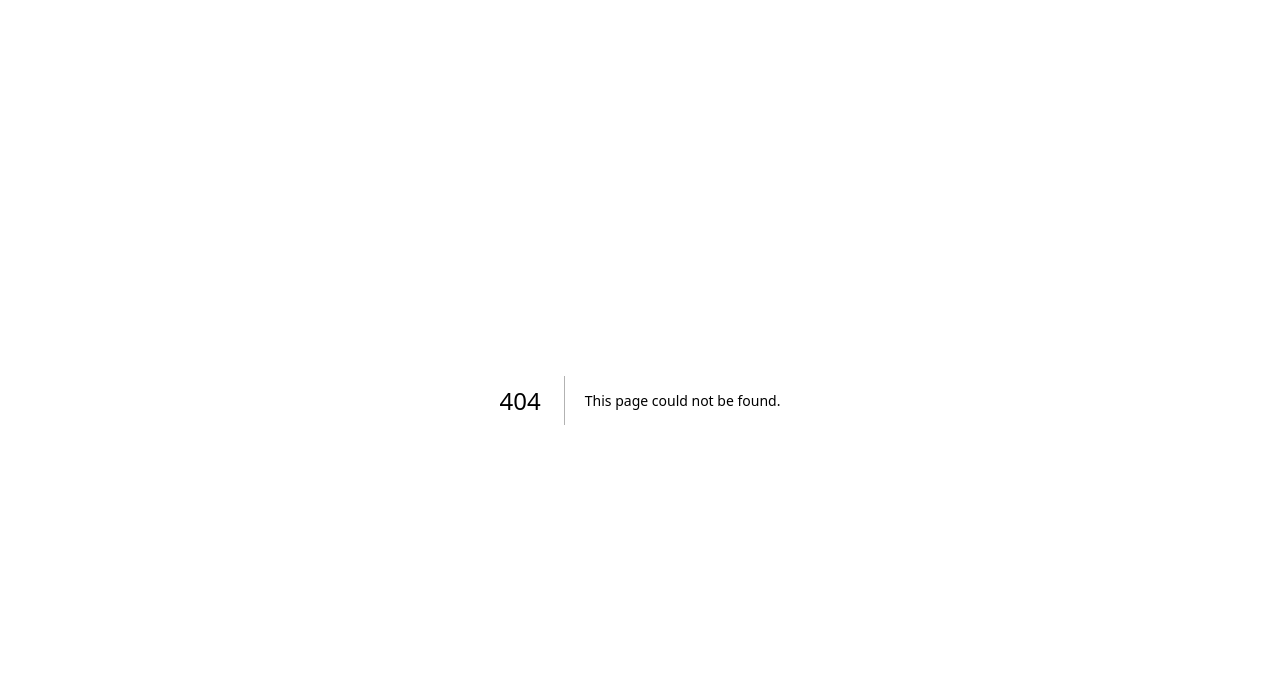
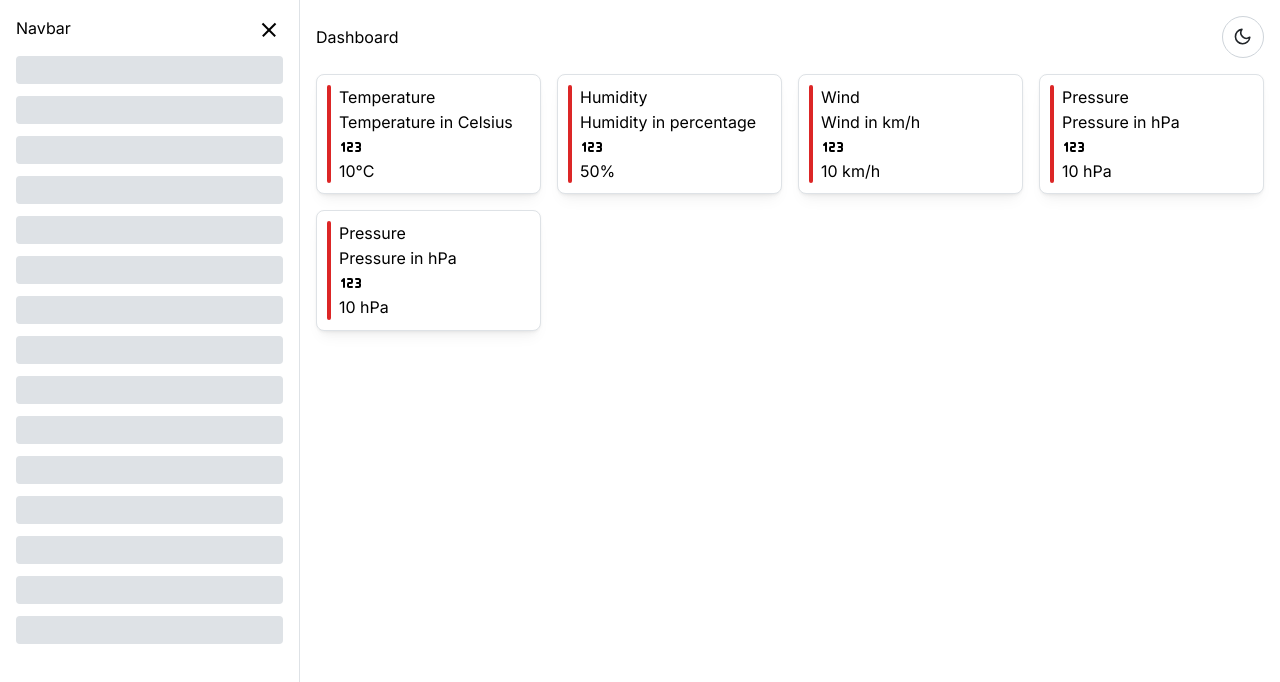
Before and after one commit to bayuhadi863/pju-monitoring-pens, a Next.js app: page /dashboard/weather in a window 1280 px wide. Before the commit this address had no page. Shown: the top 682 px of the page. Built offline with nearby package versions, Linux system fonts and the light colour scheme.

Commit message:
create page weater, air and cctv

```diff
--- /dev/null
+++ b/app/dashboard/air/page.tsx
@@ -0,0 +1,48 @@
+'use client';
+
+import React from 'react'
+import { Grid } from '@mantine/core'
+import WeatherCard from '@/components/dashboard/weather-card';
+import { Icon, Icon123 } from '@tabler/icons-react';
+
+const datas = [
+  {
+    title: 'Temperature',
+    subTitle: 'Temperature in Celsius',
+    icon: <Icon123 />,
+    value: '10°C'
+  },
+  {
+    title: 'Humidity',
+    subTitle: 'Humidity in percentage',
+    icon: <Icon123 />,
+    value: '50%'
+  },
+  {
+    title: 'Wind',
+    subTitle: 'Wind in km/h',
+    icon: <Icon123 />,
+    value: '10 km/h'
+  },
+  {
+    title: 'Pressure',
+    subTitle: 'Pressure in hPa',
+    icon: <Icon123 />,
+    value: '10 hPa'
+  },
+]
+
+const cards = datas.map((data, index) => {
+  return <WeatherCard key={index} {...data} />
+
+})
+
+const AirQualityPage = () => {
+  return (
+    <div className='grid grid-cols-1 md:grid-cols-3 lg:grid-cols-4 gap-4'>
+      {cards}
+    </div>
+  )
+}
+
+export default AirQualityPage
--- /dev/null
+++ b/app/dashboard/weather/page.tsx
@@ -0,0 +1,54 @@
+'use client';
+
+import React from 'react'
+import { Grid } from '@mantine/core'
+import WeatherCard from '@/components/dashboard/weather-card';
+import { Icon, Icon123 } from '@tabler/icons-react';
+
+const datas = [
+  {
+    title: 'Temperature',
+    subTitle: 'Temperature in Celsius',
+    icon: <Icon123 />,
+    value: '10°C'
+  },
+  {
+    title: 'Humidity',
+    subTitle: 'Humidity in percentage',
+    icon: <Icon123 />,
+    value: '50%'
+  },
+  {
+    title: 'Wind',
+    subTitle: 'Wind in km/h',
+    icon: <Icon123 />,
+    value: '10 km/h'
+  },
+  {
+    title: 'Pressure',
+    subTitle: 'Pressure in hPa',
+    icon: <Icon123 />,
+    value: '10 hPa'
+  },
+  {
+    title: 'Pressure',
+    subTitle: 'Pressure in hPa',
+    icon: <Icon123 />,
+    value: '10 hPa'
+  }
+]
+
+const cards = datas.map((data, index) => {
+  return <WeatherCard key={index} {...data} />
+
+})
+
+const WeatherPage = () => {
+  return (
+    <div className='grid grid-cols-1 md:grid-cols-3 lg:grid-cols-4 gap-4'>
+      {cards}
+    </div>
+  )
+}
+
+export default WeatherPage
--- /dev/null
+++ b/components/dashboard/weather-card.tsx
@@ -0,0 +1,36 @@
+import React from 'react'
+import PropTypes from 'prop-types'
+import { Paper, Text, Card } from '@mantine/core'
+
+interface CardProps {
+  title: string;
+  subTitle: string;
+  icon: React.ReactElement;
+  value: any;
+}
+
+const WeatherCard: React.FC<CardProps> = ({ title, subTitle, icon, value }) => {
+  return (
+    <Card shadow="sm" p="xs" radius="md" withBorder>
+      <div className='flex flex-row gap-2'>
+        <div className='bg-red-600 w-1 min-h-full rounded-md'>
+        </div>
+        <div>
+          <Text>{title}</Text>
+          <Text>{subTitle}</Text>
+          {icon}
+          <Text>{value}</Text>
+        </div>
+      </div>
+    </Card>
+  )
+}
+
+// Card.propTypes = {
+//   title: PropTypes.string.isRequired,
+//   subTitle: PropTypes.string.isRequired,
+//   icon: PropTypes.element.isRequired,
+//   value: PropTypes.any
+// };
+
+export default WeatherCard
--- a/components/layout/sidebar.tsx
+++ b/components/layout/sidebar.tsx
@@ -75,7 +75,9 @@ const Sidebar = ({ children }: { children: React.ReactNode }) => {
             <Header />
           </div>
         </div>
-        <div>{children}</div>
+        <div className='pt-4'>
+          {children}
+        </div>
       </AppShell.Main>
     </AppShell>
   );
```
Also changed, not shown: app/dashboard/cctv/page.tsx (added).
